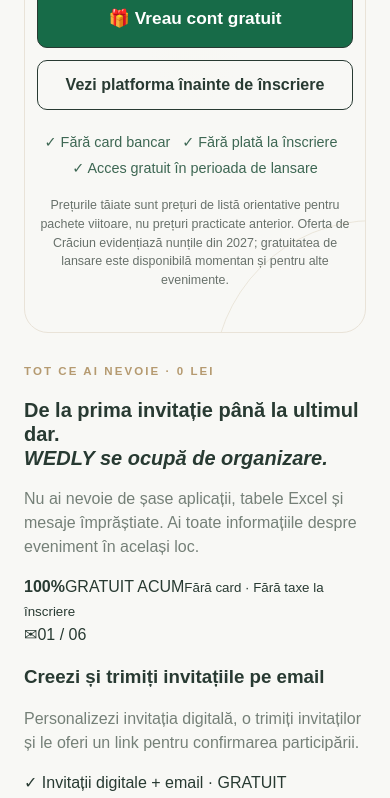
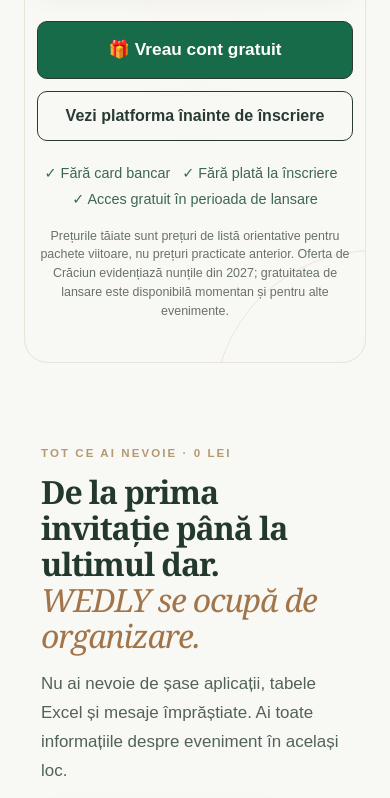
Before and after one commit to maggstudio/Everafter, a Next.js app: page / in a window 390 px wide. Shown: the part 1156-1954 px from the top of the page. Built offline with nearby package versions, Linux system fonts and the light colour scheme; no server answers.

Commit message:
style(landing): premium responsive benefit cards and free offer emphasis

```diff
--- a/app/style.css
+++ b/app/style.css
@@ -457,3 +457,33 @@ button,a,input,select,textarea{transition:background-color .18s ease,border-colo
 
 /* Team shares dashboard navigation styling. */
 .side-nav a{display:block;padding:11px 14px;border-radius:10px;color:inherit;text-decoration:none;font-weight:600}.side-nav a:hover,.side-nav a[aria-current="page"]{background:rgba(120,120,120,.12)}.team-audit{margin-top:16px}.team-audit .list-row small{display:block;margin-top:5px;overflow-wrap:anywhere}.mobile-nav a{color:inherit;text-decoration:none;padding:10px 8px}.mobile-more-modules a{display:block}
+
+/* Landing: prominently communicate the platform's six practical advantages. */
+.landing-hero-proof{display:flex;gap:9px;flex-wrap:wrap;justify-content:center;margin:18px auto 22px;max-width:900px}
+.landing-hero-proof span{display:inline-flex;align-items:center;padding:9px 14px;border-radius:999px;background:rgba(255,255,255,.83);border:1px solid rgba(39,65,52,.14);color:#244b39;font-size:.88rem;font-weight:700}
+.landing-superpowers{max-width:1220px;margin:0 auto;padding:76px 26px 64px}
+.landing-superpowers-head{display:flex;align-items:center;justify-content:space-between;gap:32px;margin-bottom:28px}
+.landing-superpowers-head>div:first-child{max-width:780px}
+.landing-superpowers-head h2{font-family:Georgia,serif;font-size:clamp(2rem,4vw,3.35rem);line-height:1.12;letter-spacing:-.035em;margin:10px 0 16px;color:#24392e}
+.landing-superpowers-head h2 em{font-weight:400;color:#a17449}
+.landing-superpowers-head p{font-size:1.06rem;line-height:1.7;max-width:680px;color:#526259}
+.landing-zero-stamp{min-width:195px;padding:24px 20px;text-align:center;border-radius:22px;background:#24392e;color:#fff;box-shadow:0 18px 38px #24392e26}
+.landing-zero-stamp strong{font-size:3.4rem;display:block;line-height:1}
+.landing-zero-stamp span{display:block;letter-spacing:.1em;font-weight:800;margin:9px 0}
+.landing-zero-stamp small{font-size:.74rem;opacity:.8}
+.landing-power-grid{display:grid;grid-template-columns:repeat(3,minmax(0,1fr));gap:18px}
+.landing-power-card{display:flex;flex-direction:column;min-height:290px;padding:27px;border:1px solid #e2e6df;border-radius:22px;background:#fff;box-shadow:0 10px 32px #263b3010;transition:transform .2s ease,box-shadow .2s ease}
+.landing-power-card:hover{transform:translateY(-4px);box-shadow:0 18px 42px #263b3020}
+.landing-power-primary{background:linear-gradient(140deg,#eaf3eb,#fff 68%);border-color:#b7d1bd}
+.landing-power-top{display:flex;align-items:center;justify-content:space-between;margin-bottom:24px}
+.landing-power-icon{display:grid;place-items:center;width:58px;height:58px;background:#edf3eb;color:#2b553f;border-radius:17px;font-size:2rem}
+.landing-power-number{font-size:.75rem;letter-spacing:.14em;color:#7c8d80;font-weight:800}
+.landing-power-card h3{font-family:Georgia,serif;font-size:clamp(1.28rem,2vw,1.62rem);line-height:1.23;color:#24392e;margin:0 0 12px}
+.landing-power-card p{color:#53635a;line-height:1.62;margin:0 0 24px}
+.landing-power-tag{display:inline-block;align-self:flex-start;margin-top:auto;color:#2b6245;font-size:.78rem;font-weight:800;letter-spacing:.015em}
+.landing-power-cta{display:flex;align-items:center;justify-content:space-between;gap:20px;margin-top:22px;padding:26px 30px;border-radius:20px;background:#f2eee5}
+.landing-power-cta strong{font-family:Georgia,serif;font-size:1.28rem;color:#24392e}
+.landing-power-cta p{margin:7px 0 0;color:#5d665d}
+.landing-power-cta .button{white-space:nowrap}
+@media(max-width:900px){.landing-power-grid{grid-template-columns:repeat(2,minmax(0,1fr))}.landing-superpowers-head{align-items:flex-start}.landing-zero-stamp{min-width:160px}}
+@media(max-width:640px){.landing-superpowers{padding:52px 17px}.landing-superpowers-head{display:block}.landing-zero-stamp{margin:24px 0 0;max-width:240px}.landing-power-grid{grid-template-columns:1fr;gap:13px}.landing-power-card{min-height:230px;padding:23px}.landing-power-top{margin-bottom:14px}.landing-power-cta{flex-direction:column;align-items:stretch;padding:23px}.landing-power-cta .button{text-align:center}.landing-hero-proof span{font-size:.78rem;padding:7px 10px}}
```
